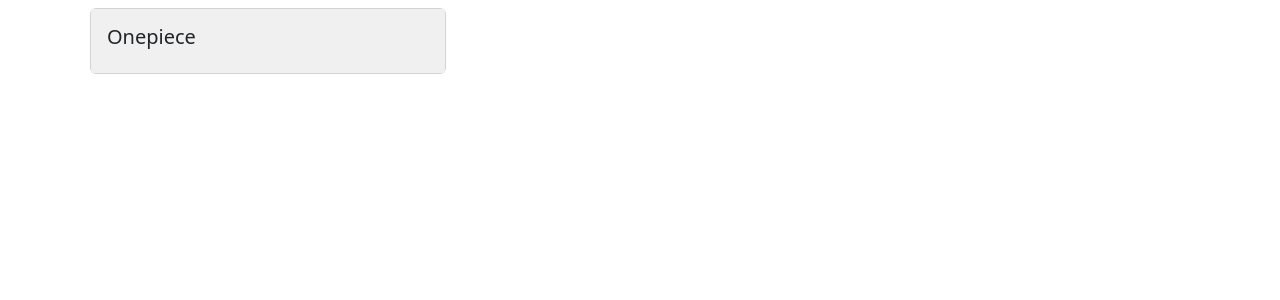
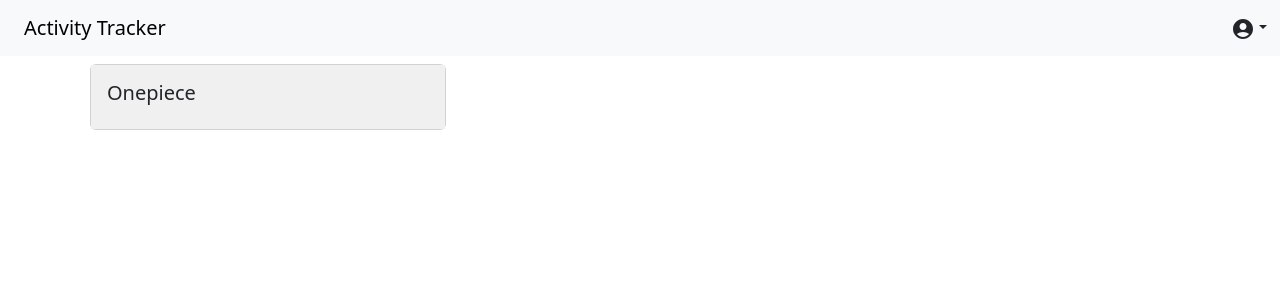
Before and after one commit to mohan159-cmd/ActivityTracker, a React (Create React App) app: page /categories/Anime in a window 1280 px wide. Shown: the top 300 px of the page. Built offline with nearby package versions, Linux system fonts and the light colour scheme.

Commit message:
feat: add bootstrap-icons and enhance NavBar with user profile dropdown

```diff
--- a/package.json
+++ b/package.json
@@ -12,6 +12,7 @@
     "@testing-library/user-event": "^13.5.0",
     "axios": "^1.7.7",
     "bootstrap": "^5.3.3",
+    "bootstrap-icons": "^1.11.3",
     "react": "^18.3.1",
     "react-dom": "^18.3.1",
     "react-router-dom": "^6.28.0",
--- a/src/App.jsx
+++ b/src/App.jsx
@@ -20,7 +20,7 @@
           <Route path="/" element={<SitePage />} />
           <Route path="/login-page" element={<Login />} />
           <Route path="/signup-page" element={<Signup />} />
-          <Route>
+          <Route element={<NavBar />}>
             {routeConfig.map(route=><Route path={route.path} element={route.component} />)}
           </Route>
           <Route path="*" element={<NoFoundPage />} />
--- a/src/components/common/NavBar.jsx
+++ b/src/components/common/NavBar.jsx
@@ -1,5 +1,6 @@
 import React from 'react'
-import { useNavigate } from 'react-router-dom'
+import { Outlet, useNavigate } from 'react-router-dom'
+import AccountCircleIcon from '@mui/icons-material/AccountCircle';
 
 const NavBar = () => {
 
@@ -12,13 +13,24 @@
   }
 
   return (
-    <nav className="navbar navbar-light bg-light justify-content-between">
-        <a className="navbar-brand px-4 cursor-pointer" onClick={onHomeClick}>Activity Tracker</a>
-        <form className="d-flex px-4">
-          <input className="form-control me-2" type="search" placeholder="Search" aria-label="Search" />
-          <button className="btn btn-outline-success" type="submit">Search</button>
-        </form>
-    </nav>
+    <>
+      <nav className="navbar navbar-light bg-light justify-content-between">
+          <a className="navbar-brand px-4 cursor-pointer" onClick={onHomeClick}>Activity Tracker</a>
+          <div class="btn-group">
+            <a class="btn dropdown-toggle" data-toggle="dropdown" href="#">
+              <AccountCircleIcon />
+              <span class="caret"></span>
+            </a>
+            <ul class="dropdown-menu">
+              <li><a href="#">Profile</a></li>
+              <li><a href="#">Logout</a></li>
+            </ul>
+          </div>
+      </nav>
+      <div>
+        <Outlet />
+      </div>
+    </>
   )
 }
 
```
Also changed, not shown: 1 other file (tests, documents, lock files or other folders).
